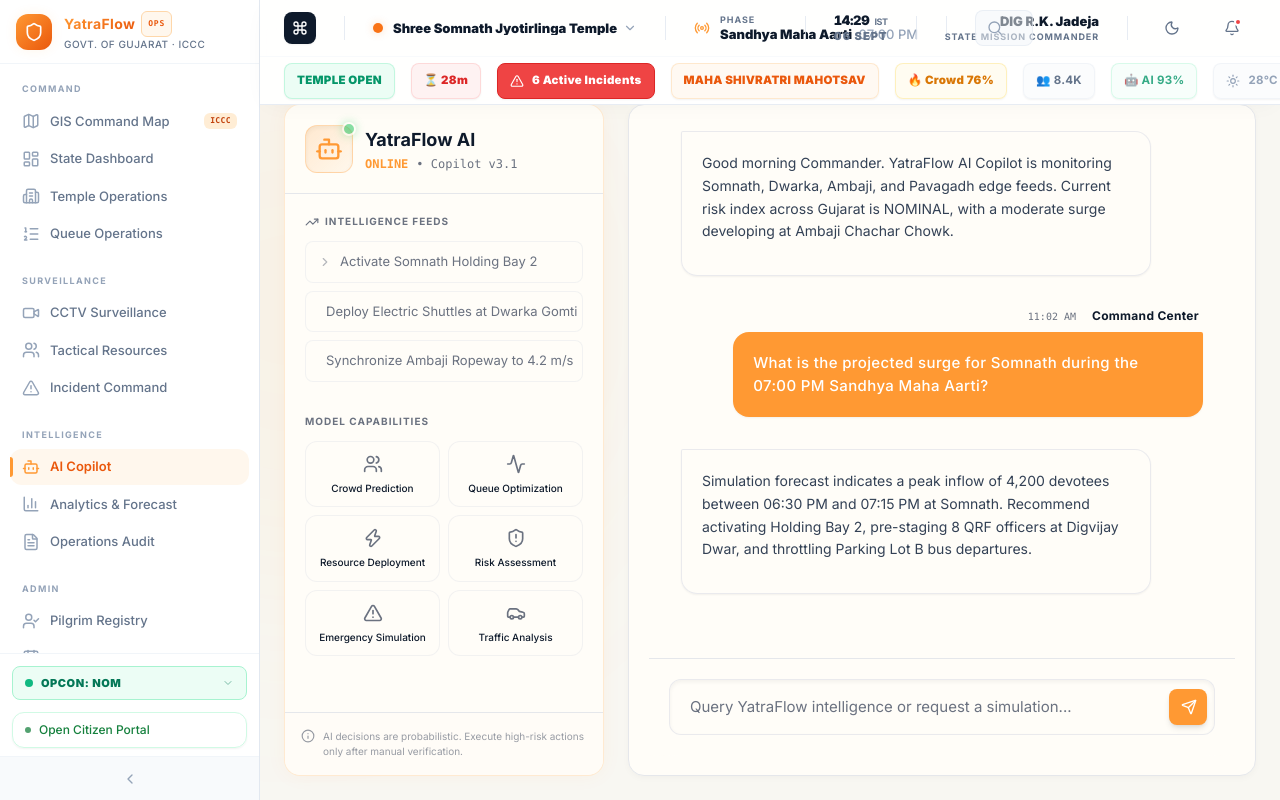
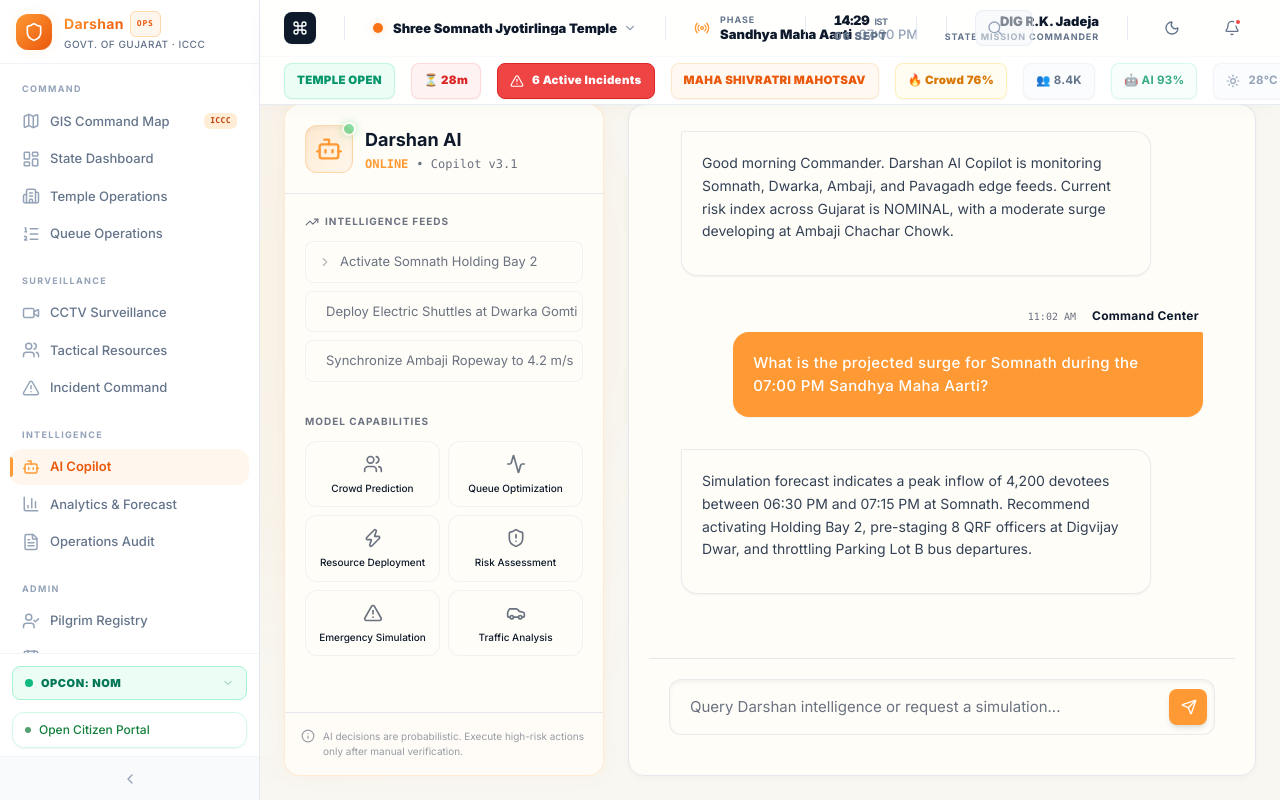
Before and after one commit to AdishAZ/YatraFlow, a React (Vite) app: page /ai-copilot in a window 1280 px wide. Built offline with nearby package versions, Linux system fonts and the light colour scheme.

Commit message:
chore: rename YatraFlow to Darshan everywhere

```diff
--- a/index.html
+++ b/index.html
@@ -4,11 +4,11 @@
     <meta charset="UTF-8" />
     <link rel="icon" type="image/svg+xml" href="/vite.svg" />
     <meta name="viewport" content="width=device-width, initial-scale=1.0" />
-    <meta name="description" content="YatraFlow — AI-Powered Smart Pilgrimage Operating System for the Government of Gujarat. Real-time monitoring and management of Somnath, Dwarka, Ambaji, and Pavagadh pilgrimage centres." />
+    <meta name="description" content="Darshan — AI-Powered Smart Pilgrimage Operating System for the Government of Gujarat. Real-time monitoring and management of Somnath, Dwarka, Ambaji, and Pavagadh pilgrimage centres." />
     <link rel="preconnect" href="https://fonts.googleapis.com" />
     <link rel="preconnect" href="https://fonts.gstatic.com" crossorigin />
     <link href="https://fonts.googleapis.com/css2?family=Inter:wght@300;400;500;600;700;800;900&display=swap" rel="stylesheet" />
-    <title>YatraFlow — Gujarat Pilgrimage Operations Command Center</title>
+    <title>Darshan — Gujarat Pilgrimage Operations Command Center</title>
   </head>
   <body class="bg-background text-white font-sans antialiased">
     <div id="root"></div>
--- a/src/App.tsx
+++ b/src/App.tsx
@@ -35,7 +35,7 @@ function PageLoader() {
           <div className="absolute inset-[18px] w-3 h-3 rounded-full bg-saffron-500/30" />
         </div>
         <div className="text-center">
-          <div className="text-lg font-bold bharat-gradient tracking-wide">YatraFlow</div>
+          <div className="text-lg font-bold bharat-gradient tracking-wide">Darshan</div>
           <div className="text-[10px] text-secondary/50 font-medium uppercase tracking-[0.15em] mt-1">
             Government of Gujarat · ICCC
           </div>
--- a/src/components/layout/PortalLayout.tsx
+++ b/src/components/layout/PortalLayout.tsx
@@ -86,7 +86,7 @@ function PortalLayoutContent() {
               </div>
               <div>
                 <div className="text-lg font-extrabold tracking-tight text-slate-900 flex items-center gap-2">
-                  YatraFlow
+                  Darshan
                   <span className="px-2 py-0.5 rounded-full text-[10px] font-bold bg-saffron-50 text-saffron-600 uppercase tracking-widest border border-saffron-200/50">Govt. of Gujarat</span>
                 </div>
                 <div className="text-xs text-slate-400 font-medium tracking-wide">
@@ -239,12 +239,12 @@ function PortalLayoutContent() {
                 <Compass className="w-5 h-5 text-white" />
               </div>
               <div>
-                <div className="text-sm font-bold">YatraFlow</div>
+                <div className="text-sm font-bold">Darshan</div>
                 <div className="text-[10px] text-slate-500 tracking-wider uppercase">Government of Gujarat · Digital India</div>
               </div>
             </div>
             <div className="text-xs text-slate-500 text-center">
-              © 2025 YatraFlow — AI-Powered Pilgrimage Management System · Government of Gujarat
+              © 2025 Darshan — AI-Powered Pilgrimage Management System · Government of Gujarat
             </div>
           </div>
         </div>
@@ -267,7 +267,7 @@ function PortalLayoutContent() {
                     <Bot className="w-6 h-6 text-white" />
                   </div>
                   <div>
-                    <div className="text-base font-bold text-white">YatraFlow AI</div>
+                    <div className="text-base font-bold text-white">Darshan AI</div>
                     <div className="text-xs text-white/80 font-medium">Digital FAQ Assistant</div>
                   </div>
                 </div>
--- a/src/components/layout/Sidebar.tsx
+++ b/src/components/layout/Sidebar.tsx
@@ -99,7 +99,7 @@ export default function Sidebar() {
               className="overflow-hidden whitespace-nowrap"
             >
               <div className="text-sm font-bold tracking-wide text-slate-900 dark:text-white flex items-center gap-1.5">
-                <span className="text-gradient">YatraFlow</span>
+                <span className="text-gradient">Darshan</span>
                 <span className="text-[8px] font-mono px-1.5 py-0.5 rounded-md bg-saffron-50 dark:bg-saffron-500/20 text-saffron-600 dark:text-saffron-400 uppercase font-bold tracking-widest border border-saffron-200 dark:border-saffron-500/30">OPS</span>
               </div>
               <div className="text-[10px] text-slate-500 dark:text-slate-400 tracking-wider uppercase font-medium">
--- a/src/hooks/useBridgeSync.ts
+++ b/src/hooks/useBridgeSync.ts
@@ -1,7 +1,7 @@
 /**
  * useBridgeSync
  * ==============
- * Polls the YatraFlow Bridge Server (localhost:8000) at a configurable
+ * Polls the Darshan Bridge Server (localhost:8000) at a configurable
  * interval and returns the latest data. Handles errors gracefully so the
  * web app still works even if the bridge server is not running.
  */
@@ -53,7 +53,7 @@ export interface BridgeState {
 }
 
 // Use the live localtunnel URL for syncing with deployed Vercel frontend
-const BRIDGE_URL = 'https://yatraflow-bridge-server-2026.loca.lt';
+const BRIDGE_URL = 'https://Darshan-bridge-server-2026.loca.lt';
 const DEFAULT_STATE: BridgeState = {
   connected: false,
   mobileBookings: [],
--- a/src/lib/data-extended.ts
+++ b/src/lib/data-extended.ts
@@ -212,8 +212,8 @@ export const AI_CHAT_MESSAGES = [
     id: 'MSG-1',
     role: 'assistant',
     sender: 'ai',
-    content: 'Good morning Commander. YatraFlow AI Copilot is monitoring Somnath, Dwarka, Ambaji, and Pavagadh edge feeds. Current risk index across Gujarat is NOMINAL, with a moderate surge developing at Ambaji Chachar Chowk.',
-    text: 'Good morning Commander. YatraFlow AI Copilot is monitoring Somnath, Dwarka, Ambaji, and Pavagadh edge feeds. Current risk index across Gujarat is NOMINAL, with a moderate surge developing at Ambaji Chachar Chowk.',
+    content: 'Good morning Commander. Darshan AI Copilot is monitoring Somnath, Dwarka, Ambaji, and Pavagadh edge feeds. Current risk index across Gujarat is NOMINAL, with a moderate surge developing at Ambaji Chachar Chowk.',
+    text: 'Good morning Commander. Darshan AI Copilot is monitoring Somnath, Dwarka, Ambaji, and Pavagadh edge feeds. Current risk index across Gujarat is NOMINAL, with a moderate surge developing at Ambaji Chachar Chowk.',
     timestamp: '11:00 AM',
     time: '11:00 AM',
   },
--- a/src/lib/data.ts
+++ b/src/lib/data.ts
@@ -1,5 +1,5 @@
 // ============================================================
-// YatraFlow — GIS Digital Twin 2.0 (SVH26008)
+// Darshan — GIS Digital Twin 2.0 (SVH26008)
 // Government of Gujarat · Integrated Command & Control Centre (ICCC)
 // Somnath · Dwarkadhish · Ambaji · Pavagadh
 // ============================================================
@@ -960,7 +960,7 @@ export const REPORT_DATA: ReportRow[] = [
 ];
 
 export const AI_CHAT_MESSAGES = [
-  { id: 'MSG-1', role: 'assistant', sender: 'ai', content: 'Good morning Commander. YatraFlow AI Copilot is monitoring Somnath, Dwarka, Ambaji, and Pavagadh edge feeds. Current risk index across Gujarat is NOMINAL, with a moderate surge developing at Ambaji Chachar Chowk.', text: 'Good morning Commander. YatraFlow AI Copilot is monitoring Somnath, Dwarka, Ambaji, and Pavagadh edge feeds. Current risk index across Gujarat is NOMINAL, with a moderate surge developing at Ambaji Chachar Chowk.', timestamp: '11:00 AM', time: '11:00 AM' },
+  { id: 'MSG-1', role: 'assistant', sender: 'ai', content: 'Good morning Commander. Darshan AI Copilot is monitoring Somnath, Dwarka, Ambaji, and Pavagadh edge feeds. Current risk index across Gujarat is NOMINAL, with a moderate surge developing at Ambaji Chachar Chowk.', text: 'Good morning Commander. Darshan AI Copilot is monitoring Somnath, Dwarka, Ambaji, and Pavagadh edge feeds. Current risk index across Gujarat is NOMINAL, with a moderate surge developing at Ambaji Chachar Chowk.', timestamp: '11:00 AM', time: '11:00 AM' },
   { id: 'MSG-2', role: 'user', sender: 'user', content: 'What is the projected surge for Somnath during the 07:00 PM Sandhya Maha Aarti?', text: 'What is the projected surge for Somnath during the 07:00 PM Sandhya Maha Aarti?', timestamp: '11:02 AM', time: '11:02 AM' },
   { id: 'MSG-3', role: 'assistant', sender: 'ai', content: 'Simulation forecast indicates a peak inflow of 4,200 devotees between 06:30 PM and 07:15 PM at Somnath. Recommend activating Holding Bay 2, pre-staging 8 QRF officers at Digvijay Dwar, and throttling Parking Lot B bus departures.', text: 'Simulation forecast indicates a peak inflow of 4,200 devotees between 06:30 PM and 07:15 PM at Somnath. Recommend activating Holding Bay 2, pre-staging 8 QRF officers at Digvijay Dwar, and throttling Parking Lot B bus departures.', timestamp: '11:03 AM', time: '11:03 AM' },
 ];
--- a/src/lib/demoState.ts
+++ b/src/lib/demoState.ts
@@ -409,7 +409,7 @@ class DemoStateImpl {
     const url = URL.createObjectURL(blob);
     const a = document.createElement('a');
     a.href = url;
-    a.download = `YatraFlow_${type.replace(/\s+/g, '_')}_${Date.now()}.txt`;
+    a.download = `Darshan_${type.replace(/\s+/g, '_')}_${Date.now()}.txt`;
     document.body.appendChild(a);
     a.click();
     document.body.removeChild(a);
@@ -426,7 +426,7 @@ class DemoStateImpl {
 
     return `
 ════════════════════════════════════════════════════════
-YATRAFLOW ICCC — OPERATIONAL REPORT
+Darshan ICCC — OPERATIONAL REPORT
 ════════════════════════════════════════════════════════
 
 Report Type:    ${type}
@@ -465,7 +465,7 @@ ACTIVE ALERTS
 ${activeAlerts.map(a => `[${a.severity}] ${a.message} — ${a.timestamp}`).join('\n')}
 
 ════════════════════════════════════════════════════════
-END OF REPORT — YATRAFLOW ICCC
+END OF REPORT — Darshan ICCC
 ════════════════════════════════════════════════════════
 `.trim();
   }
--- a/src/pages/AICopilot.tsx
+++ b/src/pages/AICopilot.tsx
@@ -236,7 +236,7 @@ export default function AICopilot() {
       // Add system prompt context
       apiMessages.unshift({
         role: 'system',
-        content: 'You are YatraFlow AI, a specialized Command Center assistant for Temple Crowd Management. Provide concise, operational responses. Use formatting like **bold** for emphasis, ⚠ for alerts, and markdown tables for tabular data if applicable.'
+        content: 'You are Darshan AI, a specialized Command Center assistant for Temple Crowd Management. Provide concise, operational responses. Use formatting like **bold** for emphasis, ⚠ for alerts, and markdown tables for tabular data if applicable.'
       });
 
       const response = await fetch('https://api.groq.com/openai/v1/chat/completions', {
@@ -312,7 +312,7 @@ export default function AICopilot() {
               </div>
               <div>
                 <h2 className="text-lg font-bold text-[#0E1A2B] dark:text-white flex items-center gap-2">
-                  YatraFlow AI
+                  Darshan AI
                 </h2>
                 <div className="flex items-center gap-2 text-xs font-mono mt-0.5">
                   <span className="text-primary font-bold">ONLINE</span>
@@ -383,7 +383,7 @@ export default function AICopilot() {
                   <div className="bg-primary/20 p-1 rounded">
                     <Bot className="w-4 h-4 text-primary" />
                   </div>
-                  <span className="text-xs font-bold text-text dark:text-white tracking-wide">YatraFlow AI</span>
+                  <span className="text-xs font-bold text-text dark:text-white tracking-wide">Darshan AI</span>
                   <span className="text-[10px] text-secondary dark:text-slate-400 font-mono ml-2">{msg.timestamp}</span>
                 </div>
               )}
@@ -421,7 +421,7 @@ export default function AICopilot() {
                 <div className="bg-primary/20 p-1 rounded">
                   <Bot className="w-4 h-4 text-primary" />
                 </div>
-                <span className="text-xs font-bold text-text dark:text-white tracking-wide">YatraFlow AI</span>
+                <span className="text-xs font-bold text-text dark:text-white tracking-wide">Darshan AI</span>
               </div>
               <div className="p-5 bg-surface/80 dark:bg-[#1E293B]/80 border border-border/80 dark:border-slate-700/80 rounded-2xl rounded-tl-sm flex items-center gap-1.5 h-14">
                 <div className="w-2 h-2 rounded-full bg-primary/60 animate-bounce" style={{ animationDelay: '0ms' }} />
@@ -441,7 +441,7 @@ export default function AICopilot() {
               value={inputValue}
               onChange={(e) => setInputValue(e.target.value)}
               onKeyDown={(e) => { if (e.key === 'Enter') handleSend(); }}
-              placeholder="Query YatraFlow intelligence or request a simulation..."
+              placeholder="Query Darshan intelligence or request a simulation..."
               className="w-full relative bg-surface dark:bg-[#0B1221] border border-border/80 dark:border-slate-700 rounded-xl pl-5 pr-14 py-4 text-[15px] text-text dark:text-white placeholder:text-secondary dark:placeholder:text-slate-500 focus:outline-none focus:border-primary/60 focus:ring-1 focus:ring-primary/60 shadow-inner transition-all"
             />
             <button
--- a/src/pages/Analytics.tsx
+++ b/src/pages/Analytics.tsx
@@ -128,7 +128,7 @@ const IncidentHeatmap = () => {
           <span>High Risk</span>
         </div>
         <span className="flex items-center gap-1">
-          <BrainCircuit className="w-3 h-3 text-primary" /> Powered by YatraFlow AI
+          <BrainCircuit className="w-3 h-3 text-primary" /> Powered by Darshan AI
         </span>
       </div>
     </div>
```
Also changed, not shown: src/index.css (+1 -1 lines), 2 other files (tests, documents, lock files or other folders).
